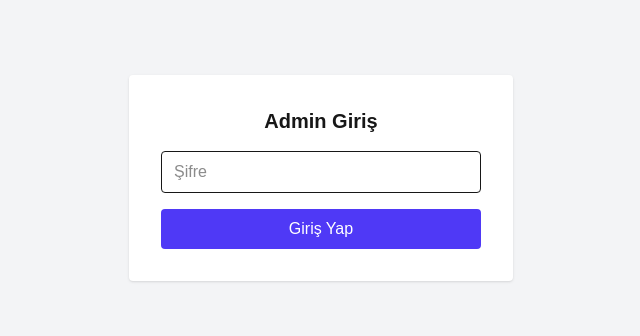
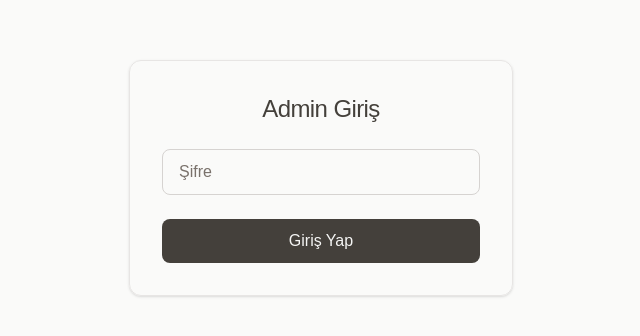
Before and after one commit to Akrep-Clean/Qr-MEN-, a Next.js app: page /admin/login in a window 1280 px wide. Shown: the part 222-558 px from the top of the page, without its empty margins (319-959 px from the left). Built offline with nearby package versions, Linux system fonts and the light colour scheme.

Commit message:
Menucardv3

```diff
--- a/src/pages/admin/login.js
+++ b/src/pages/admin/login.js
@@ -17,22 +17,37 @@ export default function AdminLogin() {
       setError('Şifre yanlış!');
     }
   };
+return (
+  <div className="min-h-screen flex items-center justify-center bg-stone-50 px-4">
+    <form onSubmit={handleLogin} className="bg-ivory-50 p-8 rounded-xl shadow-sm max-w-sm w-full space-y-6 border border-stone-200">
+      <h1 className="text-2xl font-medium text-center text-stone-700 tracking-tight">Admin Giriş</h1>
 
-  return (
-    <div className="min-h-screen flex items-center justify-center bg-gray-100 px-4">
-      <form onSubmit={handleLogin} className="bg-white p-8 rounded shadow max-w-sm w-full space-y-4">
-        <h1 className="text-xl font-bold text-center">Admin Giriş</h1>
+      <div className="space-y-3">
         <input
           type="password"
           placeholder="Şifre"
           value={password}
           onChange={(e) => setPassword(e.target.value)}
-          className="w-full border rounded px-3 py-2"
+          className="w-full border border-stone-300 rounded-lg px-4 py-2.5
+                    text-stone-800 placeholder-stone-500 font-normal
+                    focus:outline-none focus:ring-1 focus:ring-stone-400
+                    bg-stone-50 transition-all"
           required
         />
-        {error && <p className="text-red-500 text-sm">{error}</p>}
-        <button type="submit" className="bg-indigo-600 text-white w-full py-2 rounded">Giriş Yap</button>
-      </form>
-    </div>
-  );
+      </div>
+
+      {error && (
+        <p className="text-rose-600 font-normal text-sm text-center tracking-wide">{error}</p>
+      )}
+
+      <button
+        type="submit"
+        className="w-full bg-stone-700 hover:bg-stone-600 text-stone-100
+                  font-medium py-2.5 px-4 rounded-lg transition-colors duration-200"
+      >
+        Giriş Yap
+      </button>
+    </form>
+  </div>
+);
 }
```
